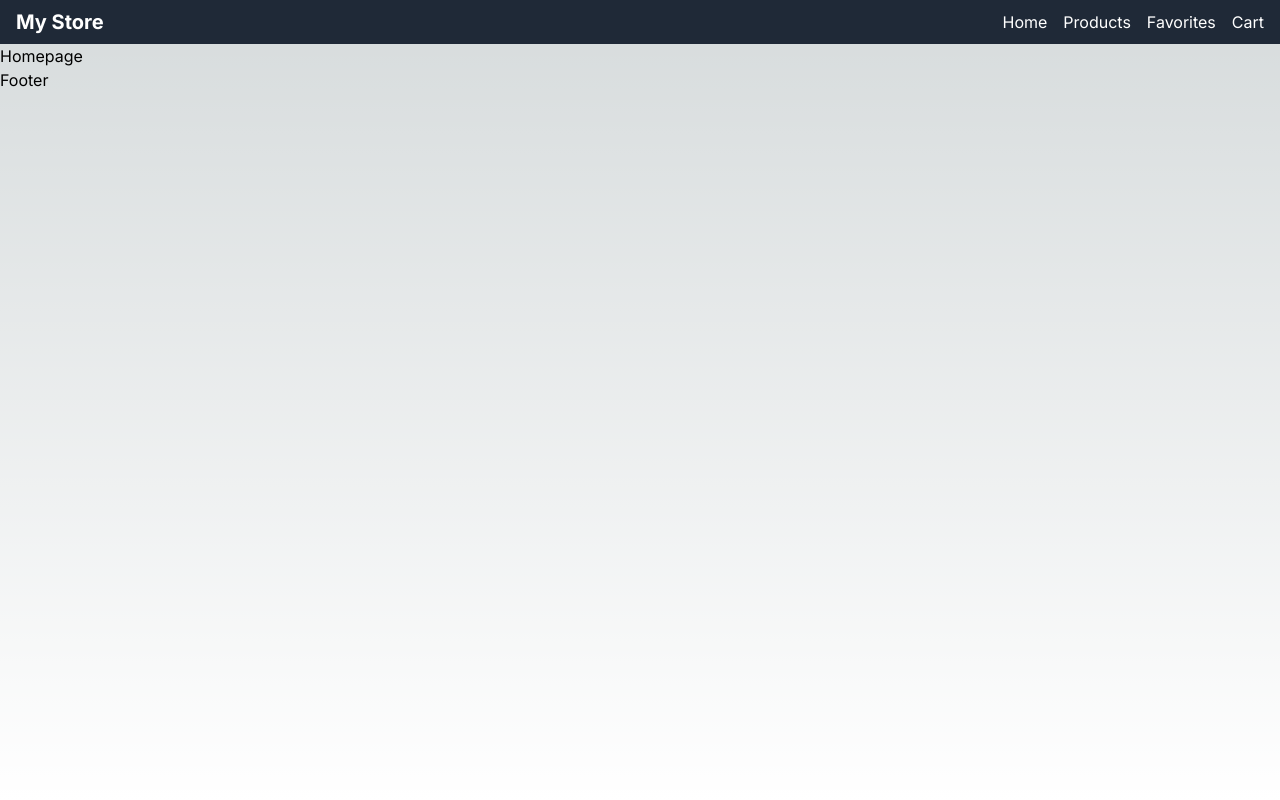
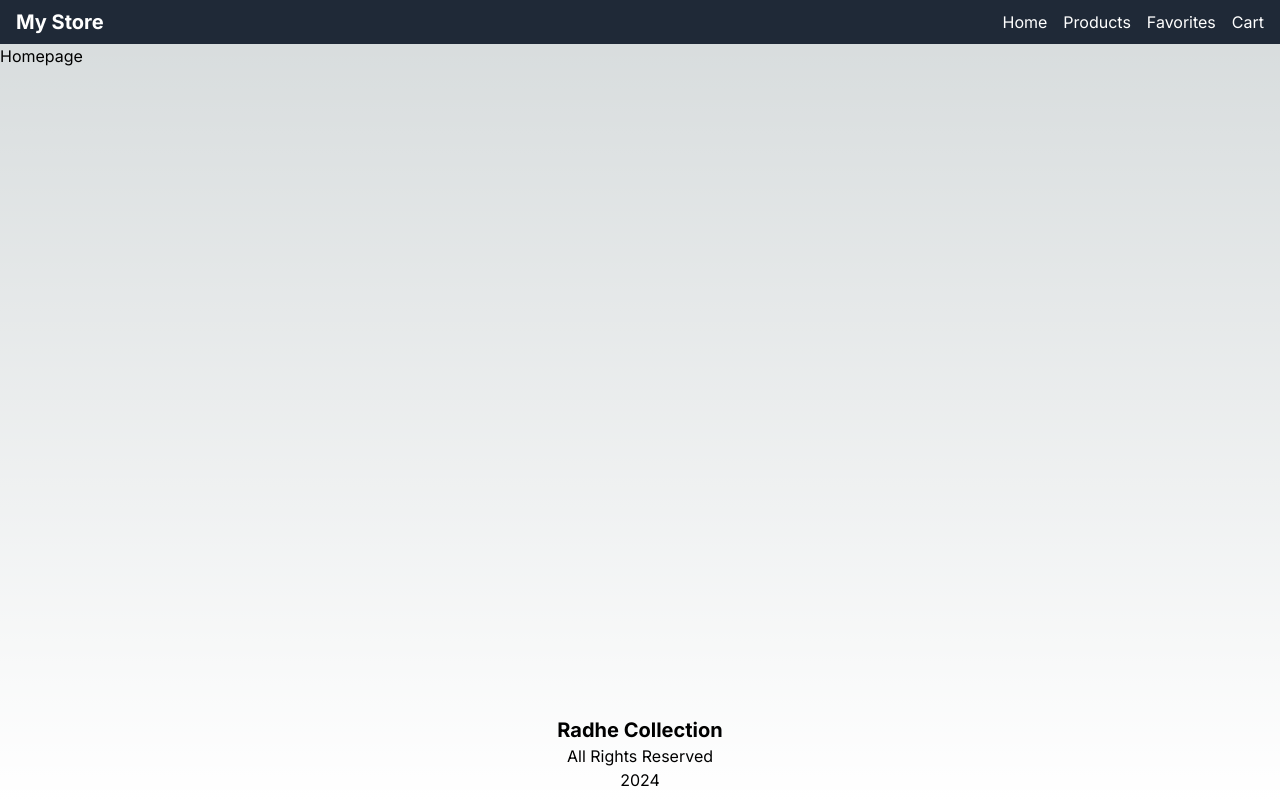
Before and after one commit to chetankush/radhe_collection, a Next.js app: page / in a window 1280 px wide. Built offline with nearby package versions, Linux system fonts and the light colour scheme.

Commit message:
footer chaged

```diff
--- a/src/components/Footer.tsx
+++ b/src/components/Footer.tsx
@@ -1,11 +1,15 @@
 import React from 'react'
 
 const Footer = () => {
-  return (
-    <div>
-      Footer
-    </div>
-  )
+    return (
+        <div>
+            <div className="container mx-auto px-4 py-2 flex flex-col items-center  fixed bottom-0 left-0 right-0">
+                <h1 className="text-xl font-bold">Radhe Collection</h1>
+                <h5>All Rights Reserved</h5>
+                <p>2024</p>
+            </div>
+        </div>
+    )
 }
 
 export default Footer
```
